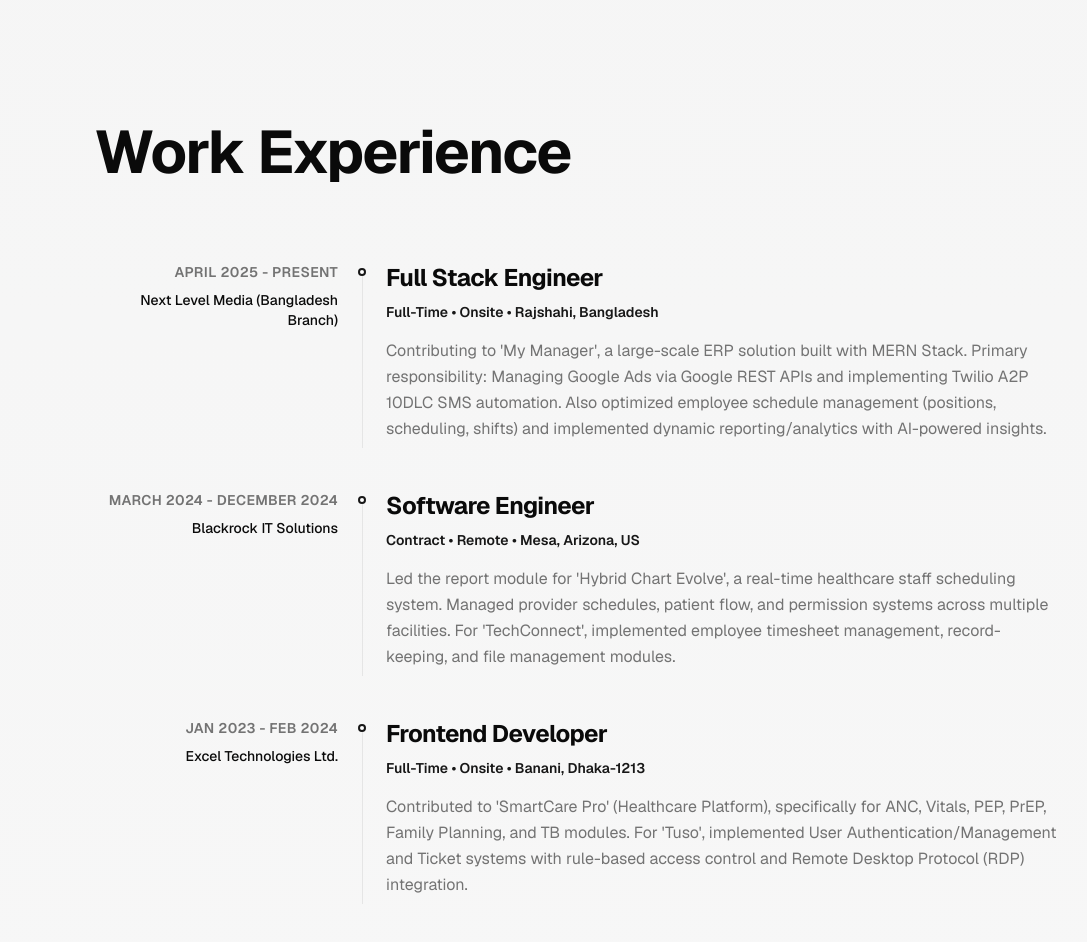
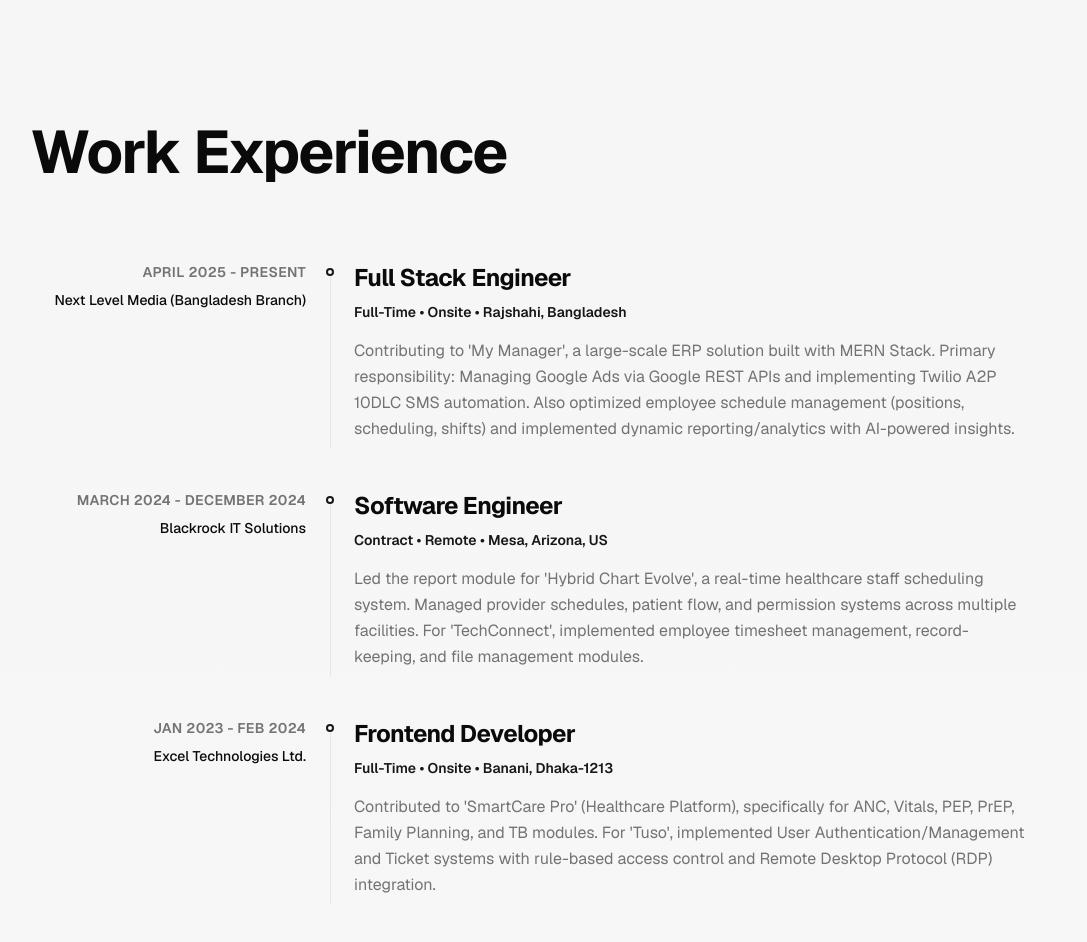
Before and after one commit to meet-eaysin/jainok, a Next.js app: page / in a window 1280 px wide. Shown: the part 880-1822 px from the top of the page, without its empty margins (34-1121 px from the left). Built offline with nearby package versions, Linux system fonts and the light colour scheme.

Commit message:
chore: Configure dev server to port 4000, refine `Experience` and `BlogFilterBar` layouts, and remove extraneous comments.

```diff
--- a/src/components/blocks/blog-filter-bar.tsx
+++ b/src/components/blocks/blog-filter-bar.tsx
@@ -89,10 +89,8 @@ export const BlogFilterBar = ({
     filters.searchQuery;
 
   return (
-    <div className="mb-12 space-y-4">
-      {/* Search and Sort Row */}
+    <div className="space-y-4">
       <div className="flex flex-col gap-4 sm:flex-row">
-        {/* Search Input */}
         <div className="relative flex-1">
           <Search className="text-muted-foreground absolute top-1/2 left-3 h-4 w-4 -translate-y-1/2" />
           <Input
@@ -104,7 +102,6 @@ export const BlogFilterBar = ({
           />
         </div>
 
-        {/* Sort Dropdown */}
         <Select
           value={sortBy}
           onValueChange={(v) => onSortChange(v as SortOption)}
--- a/src/components/blocks/experience.tsx
+++ b/src/components/blocks/experience.tsx
@@ -17,7 +17,7 @@ const Experience = ({
   return (
     <section id="experience" className="py-24 md:py-32">
       <div className="container">
-        <div className="mx-auto max-w-5xl">
+        <div className="mx-auto">
           <h2 className="font-display mb-20 text-4xl font-bold md:text-6xl">
             {title}
           </h2>
```
